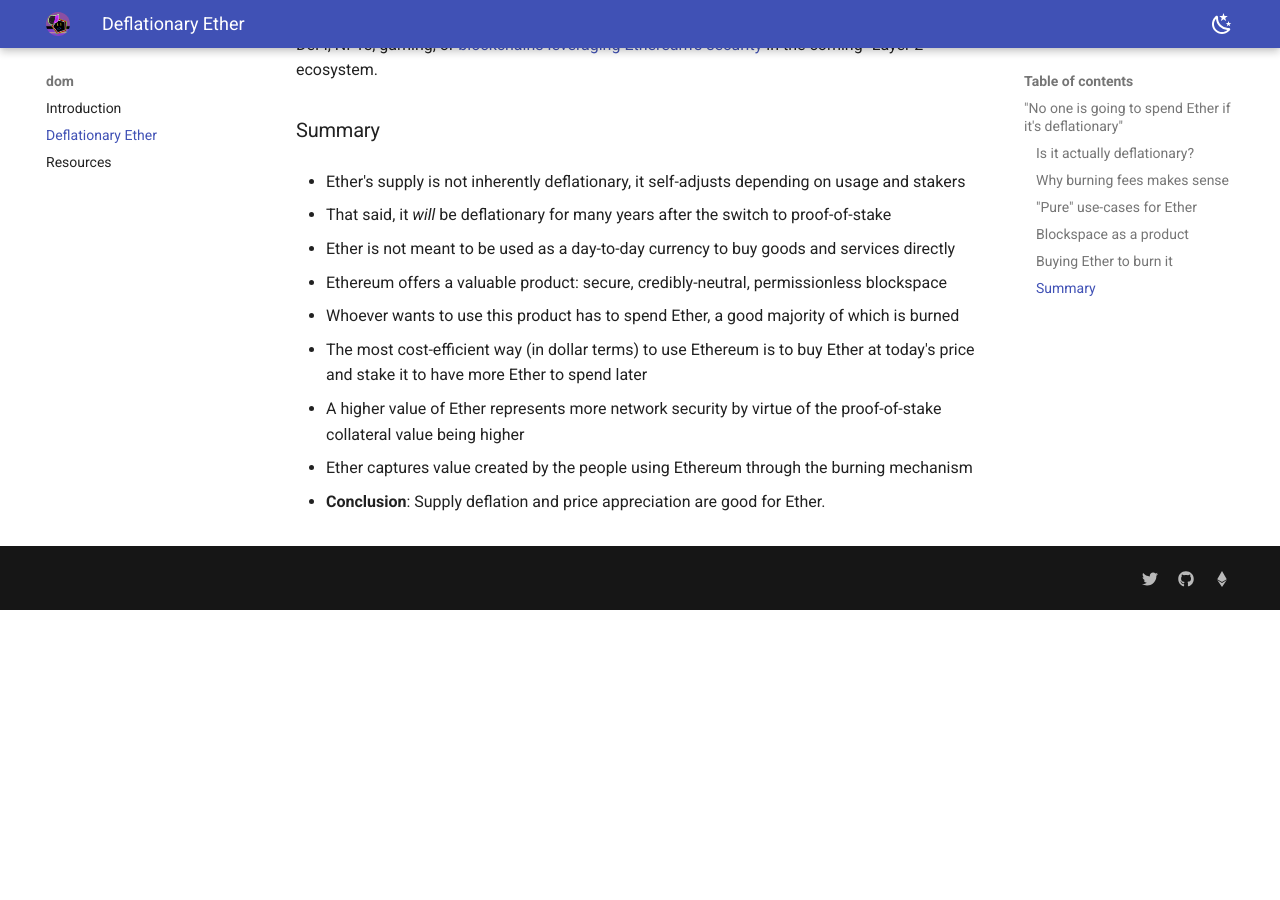
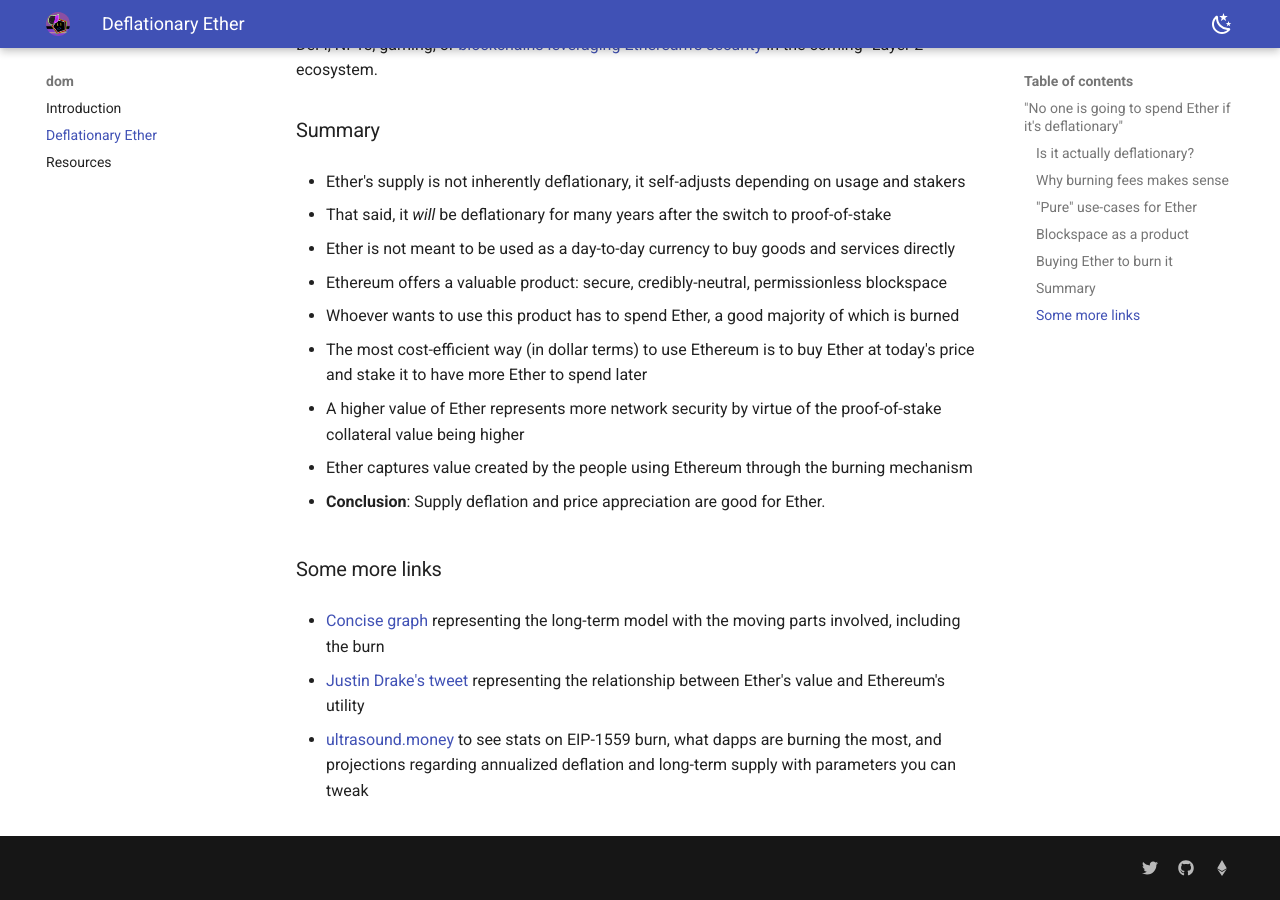
Before and after one commit to domothyb/oldwebsite, an MkDocs documentation site: the page built from content/deflation.md, in a window 1280 px wide and 900 px high, scrolled down 2990 px. Built offline with MkDocs 1.6.1 and Material for MkDocs 9.7.7, drawn with Linux system fonts in a browser that asks for light colours; before the commit the page ends 3600 px from its top, so only the background shows below that.

Commit message:
added links

```diff
--- a/content/deflation.md
+++ b/content/deflation.md
@@ -79,3 +79,11 @@
 * Ether captures value created by the people using Ethereum through the burning mechanism
 
 * **Conclusion**: Supply deflation and price appreciation are good for Ether.
+
+### Some more links
+
+* [Concise graph](https://twitter.com/domothy/status/1462988092848156677) representing the long-term model with the moving parts involved, including the burn
+
+* [Justin Drake's tweet](https://twitter.com/drakefjustin/status/1431735094587404292) representing the relationship between Ether's value and Ethereum's utility
+
+* [ultrasound.money](https://ultrasound.money/) to see stats on EIP-1559 burn, what dapps are burning the most, and projections regarding annualized deflation and long-term supply with parameters you can tweak
```
